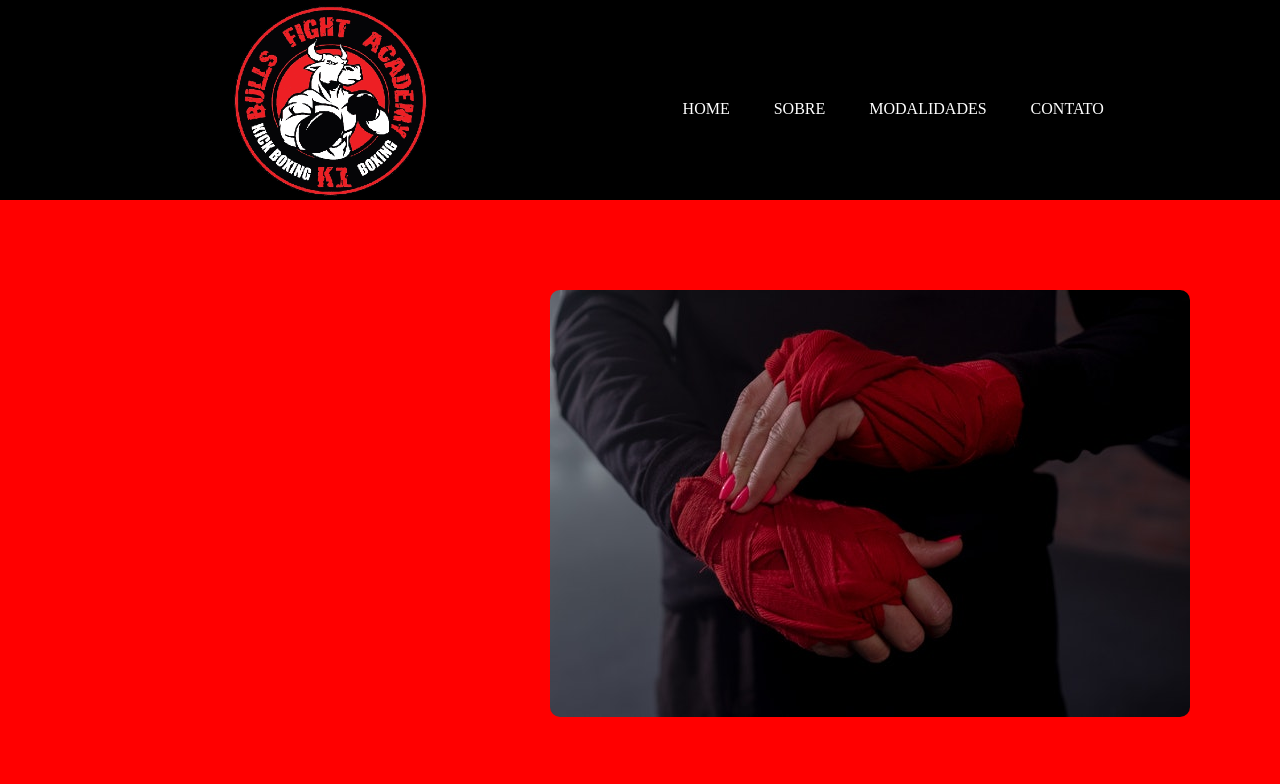
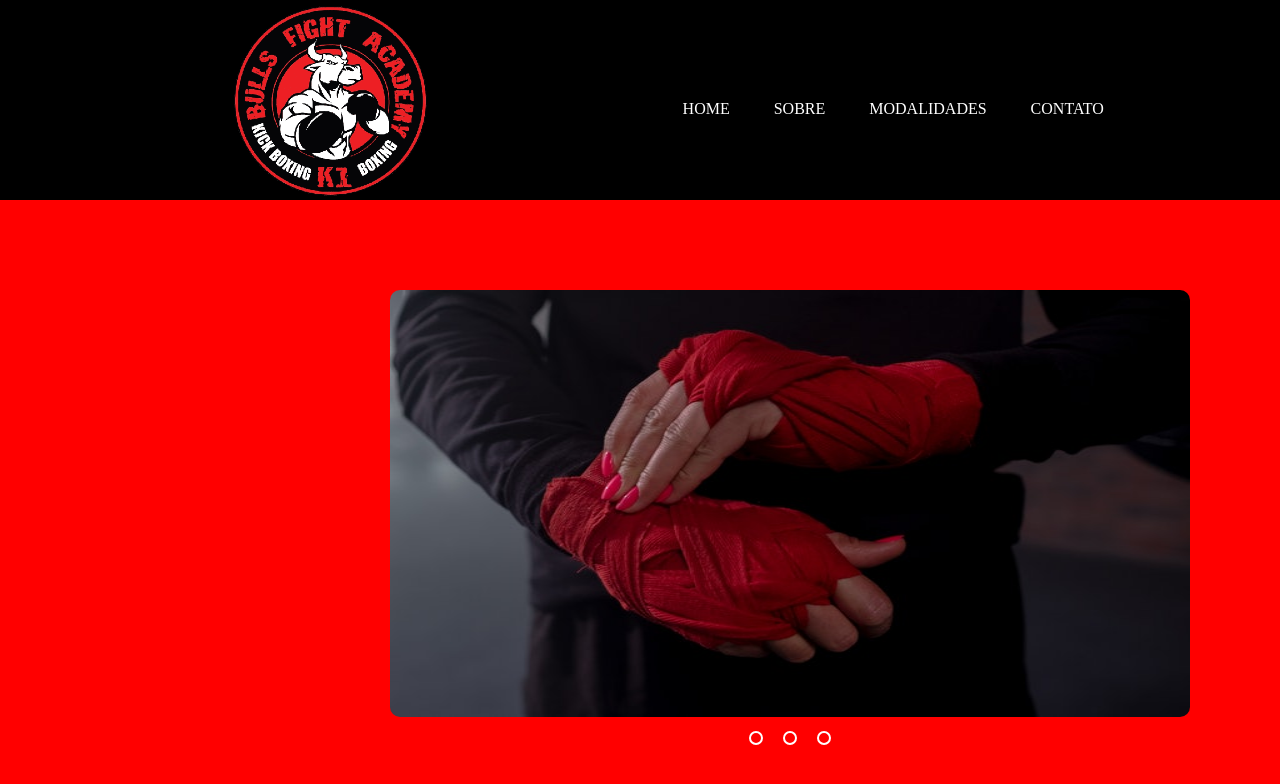
Before and after one commit to Outercrescent3/landing-page_-box, a plain HTML site: page index.html in a window 1280 px wide. Both pictures are taken after a click on the link "MODALIDADES". Drawn offline with Linux system fonts and the light colour scheme.

Commit message:
Criação de todo o slideshow

```diff
--- /dev/null
+++ b/animacao-slider.js
@@ -0,0 +1,14 @@
+var count = 1
+document.getElementById("radio1").checked = true;
+
+setInterval(function(){
+nextImage()
+},2000)
+
+function nextImage(){
+count++
+if(count > 3){
+    count =1
+  }
+  document.getElementById("radio"+ count).checked = true
+ }
--- a/index.html
+++ b/index.html
@@ -46,23 +46,44 @@
         </nav>
     </header>
     <main>
-        <section class="slidershow">
-            <div class="container">
-                <div
-                class="conteudo">
-                <img src="images/imges/pexels-ron-lach-8736750.jpg" alt="">
-                 <img src="images/imges/pexels-pixabay-163431.jpg" alt="">
-                <img src="images/imges/pexels-pixabay-163351.jpg" alt="">
+        <section class="slider">
+             <div class="slides">
+                    <input type="radio" name="radio-btn" id="radio1">
+                    <input type="radio" name="radio-btn" id="radio2">
+                    <input type="radio" name="radio-btn" id="radio3">
+
+
+                    <!--  SLIDE IMAGES -->
+                <div class="slide first">
+                    <img src="images/imges/pexels-ron-lach-8736750.jpg" alt="">
+                </div>
+                 <div class="slide">
+                    <img src="images/imges/pexels-pixabay-163431.jpg" alt="">
+                </div>
+                <div class="slide">
+                   <img src="images/imges/pexels-pixabay-163351.jpg" alt="">
                 </div>
 
+
+                <div class="navigation-auto">
+                    <div class="auto-btn1"></div>
+                    <div class="auto-btn2"></div>
+                    <div class="auto-btn3"></div>
+                </div>
+
+             </div>
+            <div class="manual-navigation">
+                <label for="radio1" class="manual-btn"></label>
+                <label for="radio2" class="manual-btn"></label>
+                <label for="radio3" class="manual-btn"></label>
             </div>
         </section>
-        <section>
 
-        </section>
     </main>
     <footer>
 
     </footer>
+
+    <script src="animacao-slider.js"></script>
 </body>
 </html>
--- a/style/style.css
+++ b/style/style.css
@@ -78,18 +78,67 @@ background-color: var(--cor05)
 
 
 
-.conteudo{
-width: 640px;
+.slider{
+width: 800px;
 height: 427px;
 border-radius: 10px;
-overflow: hidden;
 margin-top: 90px;
 margin-right: 90px;
 margin-left: auto;
-
+overflow: hidden;
 
 }
 
+.slides{
+    margin: 0px;
+    display: flex;
+}
 
 
+.slides input{
+    display: none;
+}
+
+.slide{
+    position: relative;
+}
+
+.slide img{
+    width: 800px;
+    height: 427px;
+}
+
+.manual-navigation{
+    position: absolute;
+    width: 800px;
+    display: flex;
+    justify-content: center;
+}
+
+.manual-btn{
+    border: 2px solid var(--cor01);
+    padding: 5px;
+    margin: 10px;
+    border-radius: 10px;
+    cursor: pointer;
+    transition: 0.5s;
+}
+
+.manual-btn:hover{
+    background-color: var(--cor01);
+}
+
+
+#radio1:checked ~ .first{
+    margin-left: 0;
+}
+
+#radio2:checked ~ .first{
+    margin-left: -100%;
+}
+
+#radio3:checked ~ .first{
+    margin-left: -200%;
+}
+
 /*===============================================================================================================*/
```
Also changed, not shown: 1 other file.
